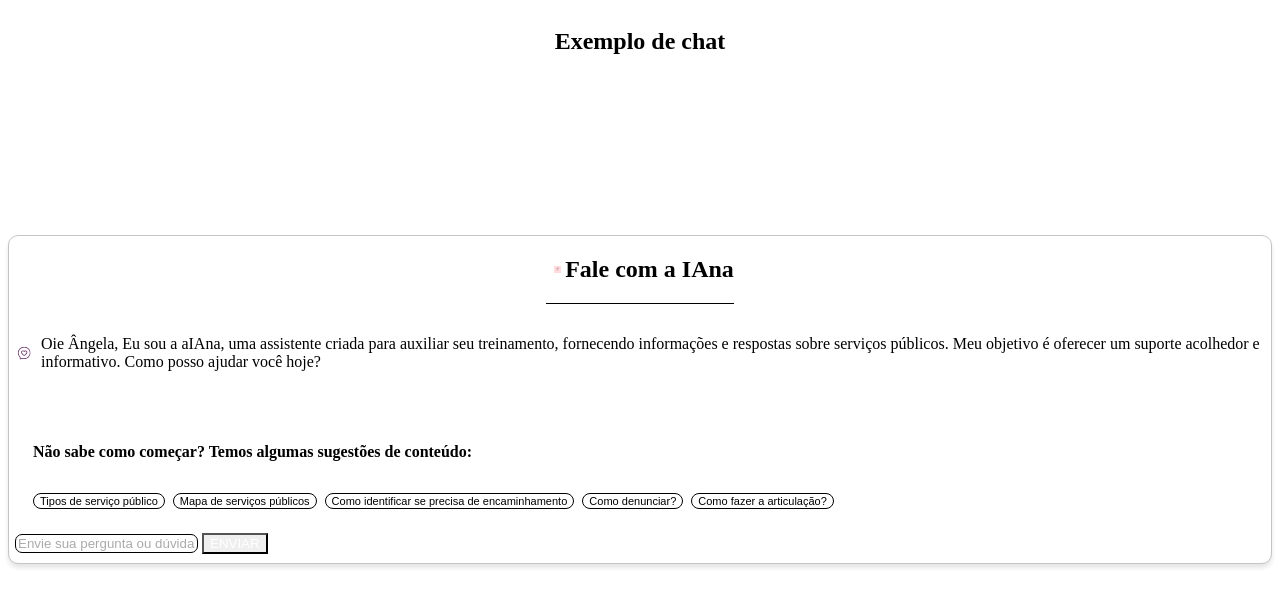
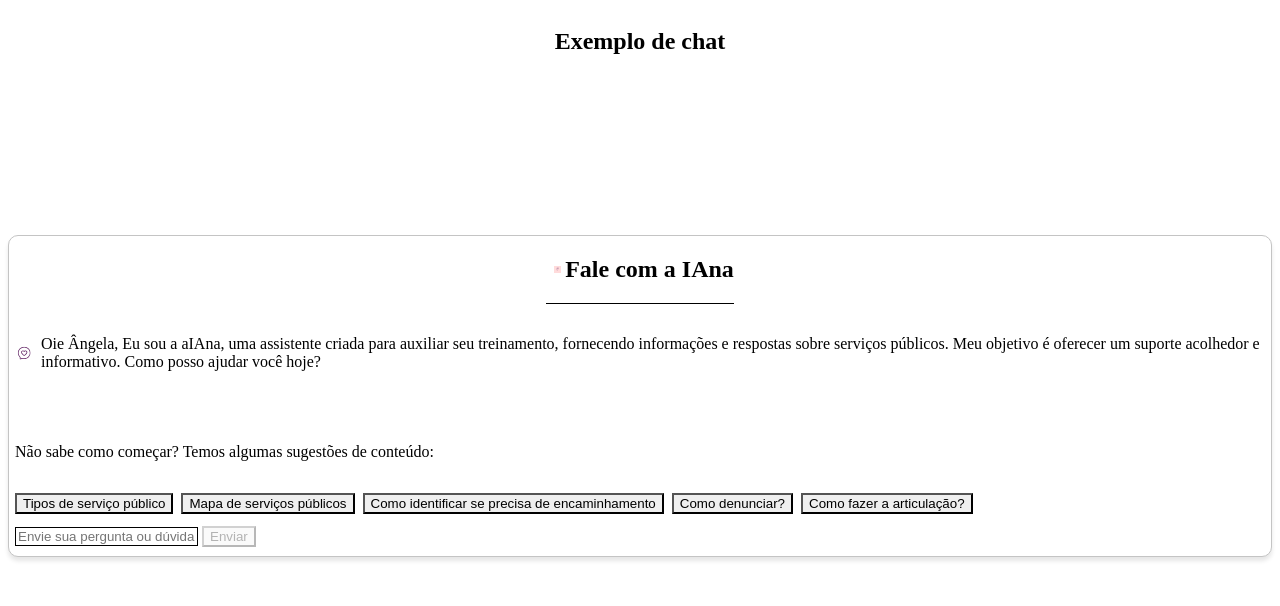
Before and after one commit to mapadoacolhimento/boas-vindas-chatbot, a Next.js app in the folder packages/ui/: page / in a window 1280 px wide. Shown: the top 606 px of the page. Built offline with nearby package versions, Linux system fonts and the light colour scheme.

Commit message:
feat: padronizes btn styles and fixes disabled btn

```diff
--- a/packages/ui/app/page.tsx
+++ b/packages/ui/app/page.tsx
@@ -17,7 +17,7 @@ function ChatHeader() {
       <Center boxSize={7} borderRadius={"base"} bg="#FFDBDB">
         <ChatIcon boxSize={3.5} aria-label="Icon de mensagem" />
       </Center>
-      <Heading as={"h2"} color="brand.default" size={"sm"}>
+      <Heading as={"h2"} color="brand.primary" size={"sm"}>
         Fale com a IAna
       </Heading>
     </HStack>
--- a/packages/ui/components/ChatSuggestions.tsx
+++ b/packages/ui/components/ChatSuggestions.tsx
@@ -19,42 +19,18 @@ const suggestions = [
 ]
 
 const ChatSuggestions = ({}: any) => (
-  <Box
-    pl="1.5rem"
-    pb="1rem"
-    fontSize="1rem"
-    fontWeight="600"
-    color="brand.default"
-  >
-    <Text>Não sabe como começar? Temos algumas sugestões de conteúdo:</Text>
-    <Stack
-      direction="row"
-      wrap="wrap"
-      pt="1rem"
-
-    >
+  <Box px={6} pb={4}>
+    <Text fontSize="sm" fontWeight="semibold" color="brand.primary">
+      Não sabe como começar? Temos algumas sugestões de conteúdo:
+    </Text>
+    <Stack direction="row" wrap="wrap" pt="1rem">
       {suggestions.map(({ text }, index) => (
-        <Button
-          key={index}
-          border="1px solid"
-          borderColor="brand.lightGray"
-          borderRadius="0.5rem"
-          color="brand.darkGray"
-          bg="white"
-          fontSize="0.689rem"
-          size="sm"
-          _hover={{
-            bg:".brand.lightGray"
-          }}
-          _focus={{
-            bg:"brand.lightGray"
-          }}
-        >
+        <Button key={index} variant={"option"} size={"sm"}>
           {text}
         </Button>
       ))}
     </Stack>
   </Box>
-)
+);
 
 export default ChatSuggestions;
--- a/packages/ui/components/InputMessage.tsx
+++ b/packages/ui/components/InputMessage.tsx
@@ -1,30 +1,38 @@
 import { Button, Input, HStack, Box } from "@chakra-ui/react";
 
-const InputMessage = ({ input, setInput, sendMessage }: any) => (
+const InputMessage = ({
+  input,
+  setInput,
+  sendMessage,
+}: {
+  input: string;
+  setInput: (msg: string) => void;
+  sendMessage: (msg: string) => void;
+}) => {
+  console.log({ input });
+  return (
     <HStack spacing={4} px={6} w={"full"}>
       <Box flex="1">
         <Input
+          size="md"
           _hover={{
             borderWidth: "1px",
             borderStyle: "solid",
-          borderColor: "brand.mediumPurple",
+            borderColor: "brand.primaryLight",
             boxShadow: "0px 3px 10px 0px #0000001a",
           }}
           _focus={{
             borderWidth: "1px",
             borderStyle: "solid",
-          borderColor: "brand.mediumPurple",
+            borderColor: "brand.primaryLight",
             boxShadow: "0px 3px 10px 0px #0000001a",
           }}
           placeholder="Envie sua pergunta ou dúvida e a aIAna vai te ajudar"
           _placeholder={{
             opacity: 1,
-          color: "#AAA",
-          size: "md",
-          fontsize: "13px",
-          fontWeight: "400",
+            color: "placeholder",
           }}
-        borderRadius="7px"
+          borderRadius="md"
           border="1px solid"
           borderColor="brand.lightGray"
           type="text"
@@ -43,24 +51,17 @@ const InputMessage = ({ input, setInput, sendMessage }: any) => (
         />
       </Box>
       <Button
-      textTransform={"uppercase"}
-      bg="brand.mainGray"
-      color="white"
-      _hover={{
-        bg: "brand.light",
-      }}
-      _active={{
-        bg: "brand.dark",
-      }}
         type="submit"
         onClick={() => {
           sendMessage(input);
           setInput("");
         }}
+        isDisabled={input === ""}
       >
         Enviar
       </Button>
     </HStack>
   );
+};
 
 export default InputMessage;
```
Also changed, not shown: packages/ui/theme/ButtonCustomization.ts (added, +74 -0 lines), packages/ui/theme/index.ts (+29 -7 lines). Lines whose indentation alone changed are shown as unchanged.
